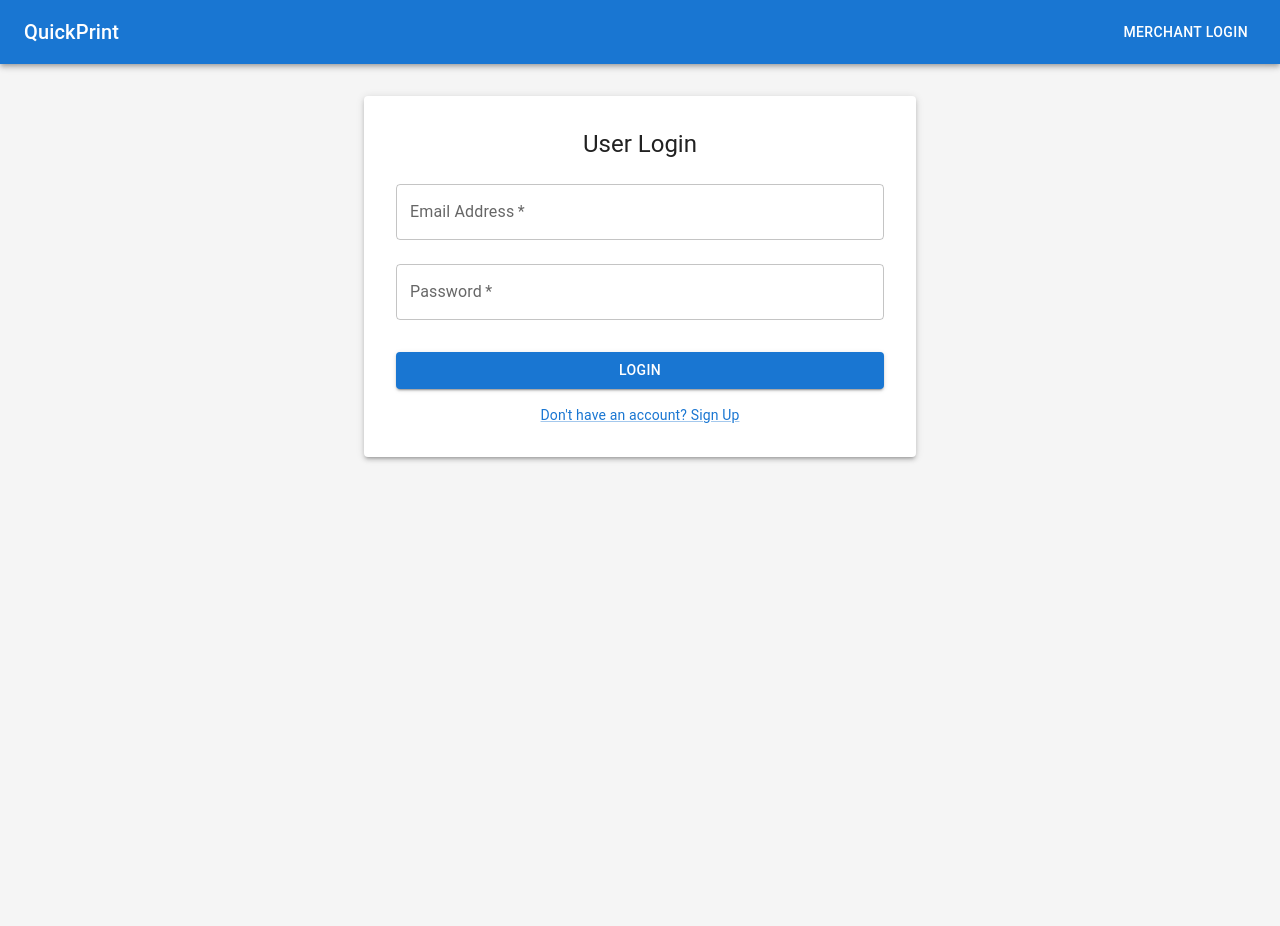
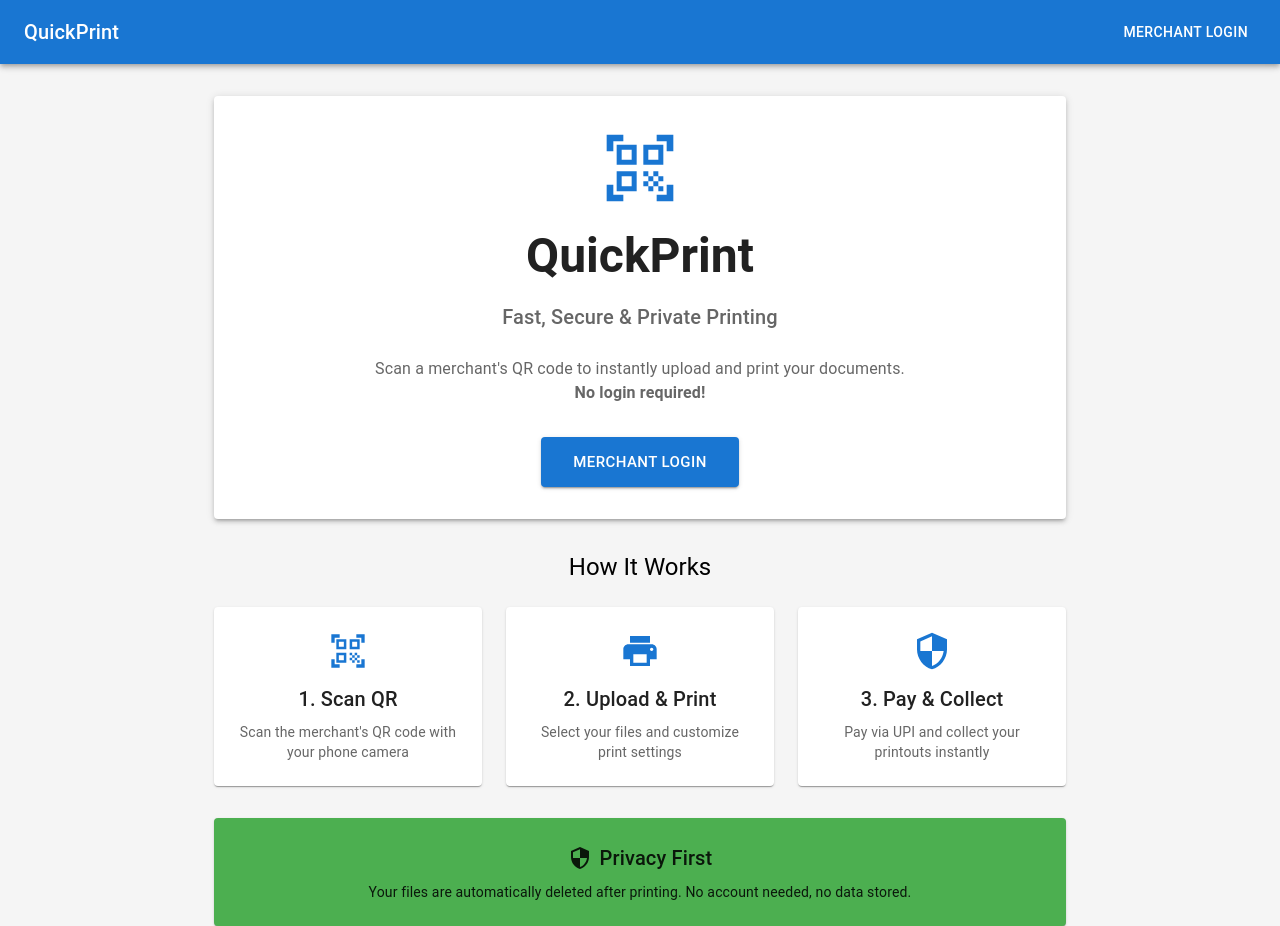
Before and after one commit to riddhesh-ture/QuickPrint, a React (Vite) app: page / in a window 1280 px wide. Before the commit the page ends 800 px from the top, so only its background shows below. Built offline with nearby package versions, Linux system fonts and the light colour scheme; no server answers.

Commit message:
Update HomePage.jsx

```diff
--- a/src/pages/HomePage.jsx
+++ b/src/pages/HomePage.jsx
@@ -1,121 +1,92 @@
 // src/pages/HomePage.jsx
-import React, { useState, useEffect, useRef } from 'react';
+import React from 'react';
 import { useNavigate } from 'react-router-dom';
-import { Box, Container, Typography, Paper, TextField, Alert, CircularProgress, Link as MuiLink, Button } from '@mui/material';
-import { Html5QrcodeScanner } from 'html5-qrcode';
+import { Box, Container, Typography, Paper, Button } from '@mui/material';
+import QrCodeScannerIcon from '@mui/icons-material/QrCodeScanner';
+import PrintIcon from '@mui/icons-material/Print';
+import SecurityIcon from '@mui/icons-material/Security';
+import SpeedIcon from '@mui/icons-material/Speed';
 import { useAuth } from '../hooks/useAuth';
-import { signInUser, signUpUser } from '../firebase/auth';
 
 export default function HomePage() {
   const navigate = useNavigate();
-  const { user, userData, loading } = useAuth();
-  const scannerRef = useRef(null);
+  const { user, userData } = useAuth();
 
-  const [showLogin, setShowLogin] = useState(true);
-  const [email, setEmail] = useState('');
-  const [password, setPassword] = useState('');
-  const [error, setError] = useState(null);
-  const [isProcessing, setIsProcessing] = useState(false);
-
-  // --- Automatic Redirection Logic ---
-  useEffect(() => {
-    // If auth state is loaded and the user has the 'merchant' role, redirect them away.
-    if (!loading && user && userData?.role === 'merchant') {
+  // If merchant is logged in, redirect to dashboard
+  React.useEffect(() => {
+    if (user && userData?.role === 'merchant') {
       navigate('/merchant/dashboard', { replace: true });
     }
-  }, [user, userData, loading, navigate]);
-
-  const startScanner = () => {
-    if (scannerRef.current) return;
-
-    const scanner = new Html5QrcodeScanner('reader', { qrbox: { width: 250, height: 250 }, fps: 5 }, false);
-    scannerRef.current = scanner;
-
-    const onScanSuccess = (decodedText) => {
-      if (scannerRef.current) {
-        scannerRef.current.clear().catch(err => console.error("Scanner clear failed", err));
-        scannerRef.current = null;
-      }
-      try {
-        const url = new URL(decodedText);
-        navigate(`${url.pathname}${url.search}`);
-      } catch (e) {
-        console.error("Invalid QR code URL:", e);
-        alert("Scanned QR code contains an invalid URL.");
-      }
-    };
-
-    scanner.render(onScanSuccess, () => {});
-  };
-
-  useEffect(() => {
-    if (user && userData?.role === 'user' && !loading) {
-      startScanner();
-    }
-    return () => {
-      if (scannerRef.current) {
-        scannerRef.current.clear().catch(err => console.error("Scanner clear failed on cleanup", err));
-        scannerRef.current = null;
-      }
-    };
-  }, [user, userData, loading]);
-
-  const handleAuthAction = async (event) => {
-    event.preventDefault();
-    setError(null);
-    setIsProcessing(true);
-
-    try {
-      if (showLogin) {
-        await signInUser(email, password);
-      } else {
-        await signUpUser(email, password);
-      }
-      // On success, the AuthContext will update, and the redirection useEffect will handle the rest.
-    } catch (err) {
-      setError(err.message);
-    } finally {
-      setIsProcessing(false);
-    }
-  };
-
-  if (loading) {
-    return <Container sx={{mt: 4, textAlign: 'center'}}><CircularProgress /></Container>;
-  }
+  }, [user, userData, navigate]);
 
   return (
-    <Container maxWidth="sm" sx={{ mt: 4, textAlign: 'center' }}>
-      {user && userData?.role === 'user' ? (
-        // RENDER SCANNER FOR LOGGED-IN USER
-        <Paper elevation={3} sx={{ p: 3 }}>
-          <Typography variant="h5" component="h1" gutterBottom>
-            Ready to Print?
+    <Container maxWidth="md" sx={{ mt: 4, textAlign: 'center' }}>
+      {/* Hero Section */}
+      <Paper elevation={3} sx={{ p: 4, mb: 4 }}>
+        <QrCodeScannerIcon sx={{ fontSize: 80, color: 'primary.main', mb: 2 }} />
+        <Typography variant="h3" component="h1" gutterBottom fontWeight="bold">
+          QuickPrint
+        </Typography>
+        <Typography variant="h6" color="text.secondary" sx={{ mb: 3 }}>
+          Fast, Secure & Private Printing
+        </Typography>
+        <Typography variant="body1" color="text.secondary" sx={{ mb: 4 }}>
+          Scan a merchant's QR code to instantly upload and print your documents.
+          <br />
+          <strong>No login required!</strong>
+        </Typography>
+
+        <Button
+          variant="contained"
+          size="large"
+          onClick={() => navigate('/merchant/login')}
+          sx={{ px: 4, py: 1.5 }}
+        >
+          Merchant Login
+        </Button>
+      </Paper>
+
+      {/* Features Section */}
+      <Typography variant="h5" gutterBottom sx={{ mb: 3 }}>
+        How It Works
+      </Typography>
+
+      <Box sx={{ display: 'grid', gridTemplateColumns: { xs: '1fr', md: 'repeat(3, 1fr)' }, gap: 3 }}>
+        <Paper sx={{ p: 3 }}>
+          <QrCodeScannerIcon sx={{ fontSize: 40, color: 'primary.main', mb: 1 }} />
+          <Typography variant="h6" gutterBottom>1. Scan QR</Typography>
+          <Typography variant="body2" color="text.secondary">
+            Scan the merchant's QR code with your phone camera
           </Typography>
-          <Typography variant="body1" color="text.secondary" sx={{ mb: 3 }}>
-            Scan a merchant's QR code to begin.
+        </Paper>
+
+        <Paper sx={{ p: 3 }}>
+          <PrintIcon sx={{ fontSize: 40, color: 'primary.main', mb: 1 }} />
+          <Typography variant="h6" gutterBottom>2. Upload & Print</Typography>
+          <Typography variant="body2" color="text.secondary">
+            Select your files and customize print settings
           </Typography>
-          <Box id="reader" width="100%" />
         </Paper>
-      ) : (
-        // RENDER LOGIN/SIGNUP FORM FOR LOGGED-OUT USERS
-        // Merchants who land here will be redirected automatically by the useEffect hook.
-        <Paper elevation={3} sx={{ p: 4 }}>
-          <Typography component="h1" variant="h5">
-            {showLogin ? 'User Login' : 'User Sign Up'}
+
+        <Paper sx={{ p: 3 }}>
+          <SecurityIcon sx={{ fontSize: 40, color: 'primary.main', mb: 1 }} />
+          <Typography variant="h6" gutterBottom>3. Pay & Collect</Typography>
+          <Typography variant="body2" color="text.secondary">
+            Pay via UPI and collect your printouts instantly
           </Typography>
-          <Box component="form" onSubmit={handleAuthAction} noValidate sx={{ mt: 1 }}>
-            <TextField margin="normal" required fullWidth id="email" label="Email Address" name="email" value={email} onChange={(e) => setEmail(e.target.value)} />
-            <TextField margin="normal" required fullWidth name="password" label="Password" type="password" id="password" value={password} onChange={(e) => setPassword(e.target.value)} />
-            {error && <Alert severity="error" sx={{ mt: 2 }}>{error}</Alert>}
-            <Button type="submit" fullWidth variant="contained" sx={{ mt: 3, mb: 2 }} disabled={isProcessing}>
-              {isProcessing ? <CircularProgress size={24} /> : (showLogin ? 'Login' : 'Sign Up')}
-            </Button>
-            <MuiLink component="button" type="button" variant="body2" onClick={() => setShowLogin(!showLogin)}>
-              {showLogin ? "Don't have an account? Sign Up" : "Already have an account? Login"}
-            </MuiLink>
-          </Box>
         </Paper>
-      )}
+      </Box>
+
+      {/* Privacy Section */}
+      <Paper sx={{ p: 3, mt: 4, bgcolor: 'success.light' }}>
+        <Box sx={{ display: 'flex', alignItems: 'center', justifyContent: 'center', gap: 1, mb: 1 }}>
+          <SecurityIcon />
+          <Typography variant="h6">Privacy First</Typography>
+        </Box>
+        <Typography variant="body2">
+          Your files are automatically deleted after printing. No account needed, no data stored.
+        </Typography>
+      </Paper>
     </Container>
   );
 }
```
